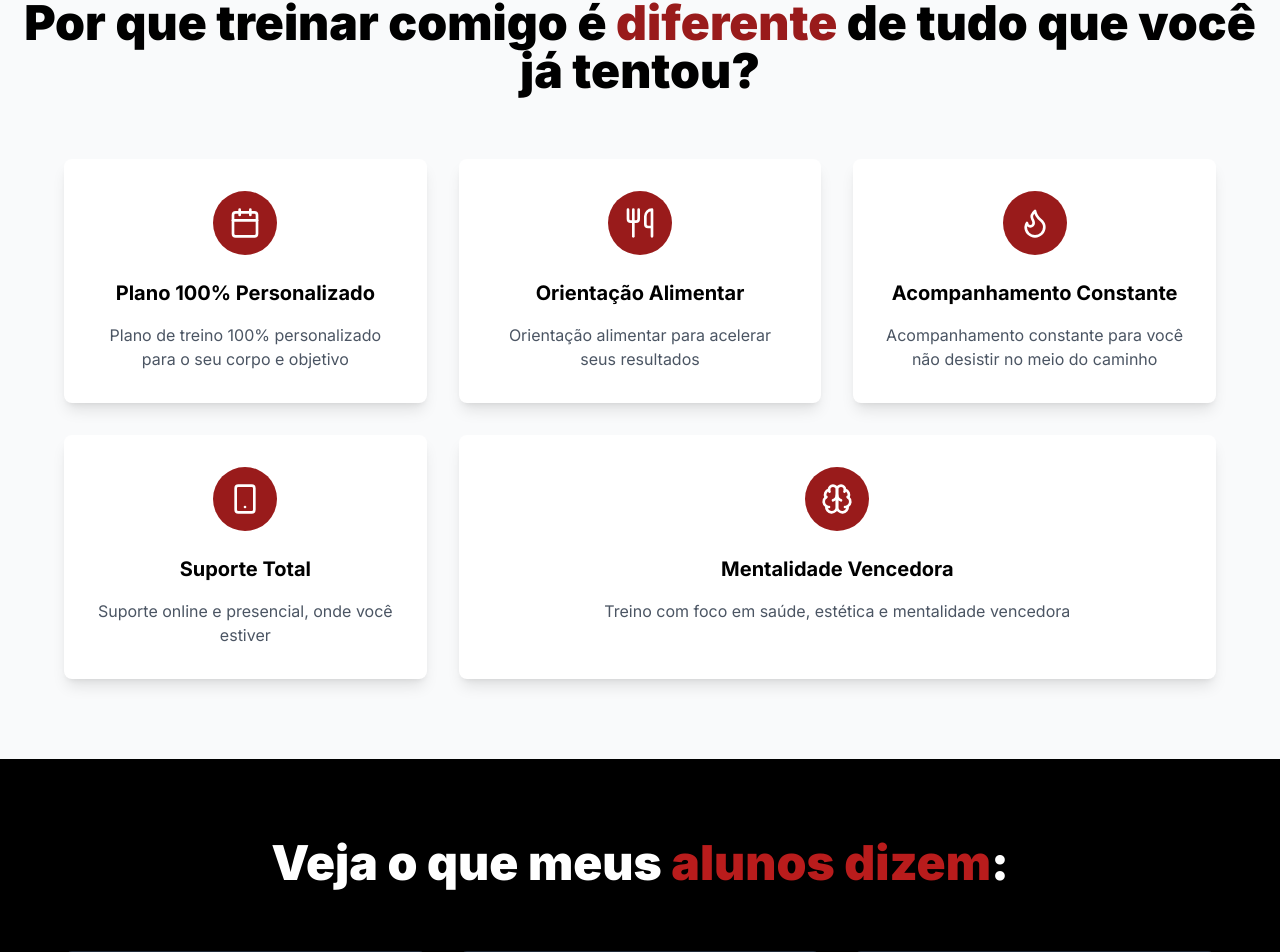
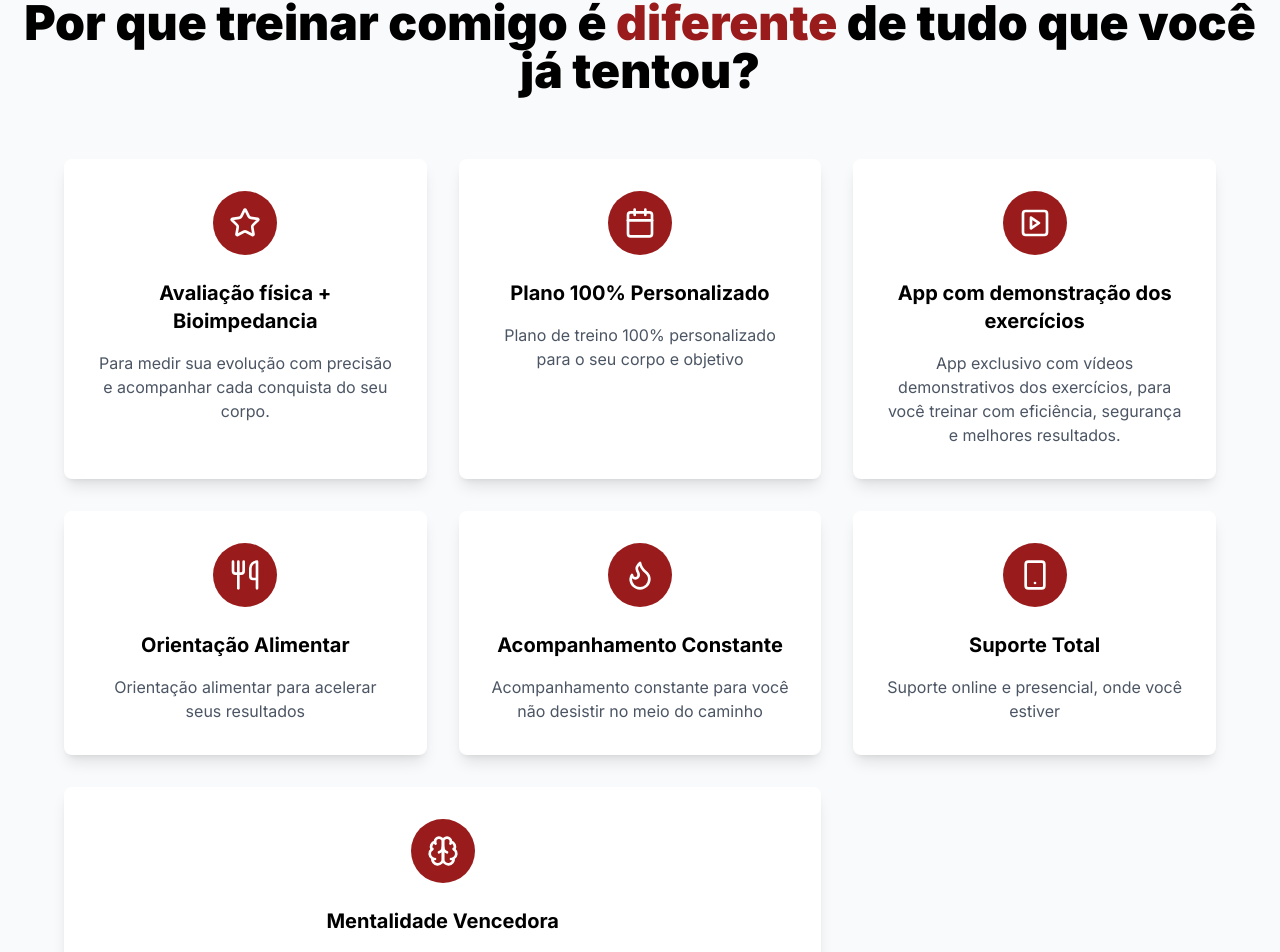
Before and after one commit to blendocostadev/personal-trainer-landing, a Next.js app: page / in a window 1280 px wide. Shown: the part 881-1833 px from the top of the page. Built offline with nearby package versions, Linux system fonts and the light colour scheme.

Commit message:
att
adição de cards

```diff
--- a/app/page.tsx
+++ b/app/page.tsx
@@ -16,9 +16,17 @@ import {
   Facebook,
   Youtube,
   ChevronDown,
+  Calendar1,
+  Calendar1Icon,
+  CalendarArrowUp,
+  SmartphoneIcon,
+  SmartphoneChargingIcon,
+  SquareArrowUp,
+  SquarePlay,
 } from "lucide-react"
 import Image from "next/image"
 import Link from "next/link"
+import { Jolly_Lodger } from "next/font/google"
 
 export default function PersonalTrainerLanding() {
   return (
@@ -102,10 +110,30 @@ export default function PersonalTrainerLanding() {
             <Card className="border-0 shadow-lg hover:shadow-xl transition-shadow">
               <CardContent className="p-8 text-center">
                 <div className="bg-red-800 w-16 h-16 rounded-full flex items-center justify-center mx-auto mb-6">
+                  <Star className="w-8 h-8 text-white" />
+                </div>
+                <h3 className="text-xl font-bold mb-4 text-black">Avaliação física + Bioimpedancia</h3>
+                <p className="text-gray-600">Para medir sua evolução com precisão e acompanhar cada conquista do seu corpo.</p>
+              </CardContent>
+            </Card>
+
+            <Card className="border-0 shadow-lg hover:shadow-xl transition-shadow">
+              <CardContent className="p-8 text-center">
+                <div className="bg-red-800 w-16 h-16 rounded-full flex items-center justify-center mx-auto mb-6">
                   <Calendar className="w-8 h-8 text-white" />
                 </div>
                 <h3 className="text-xl font-bold mb-4 text-black">Plano 100% Personalizado</h3>
                 <p className="text-gray-600">Plano de treino 100% personalizado para o seu corpo e objetivo</p>
+              </CardContent>
+            </Card>
+
+            <Card className="border-0 shadow-lg hover:shadow-xl transition-shadow">
+              <CardContent className="p-8 text-center">
+                <div className="bg-red-800 w-16 h-16 rounded-full flex items-center justify-center mx-auto mb-6">
+                  <SquarePlay className="w-8 h-8 text-white" />
+                </div>
+                <h3 className="text-xl font-bold mb-4 text-black">App com demonstração dos exercícios</h3>
+                <p className="text-gray-600">App exclusivo com vídeos demonstrativos dos exercícios, para você treinar com eficiência, segurança e melhores resultados.</p>
               </CardContent>
             </Card>
 
```
